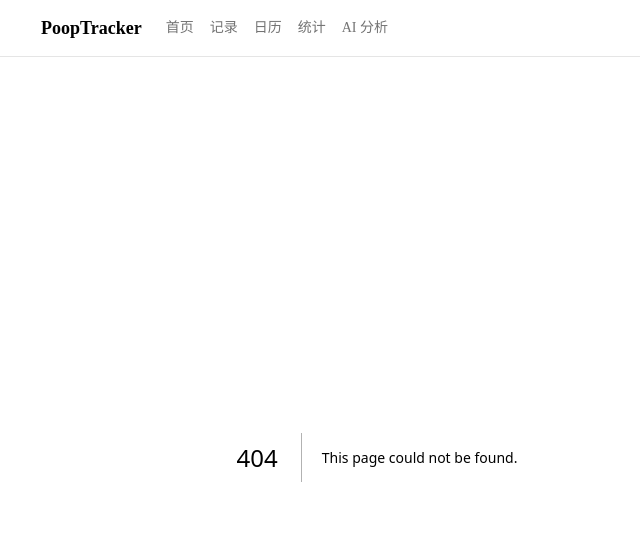
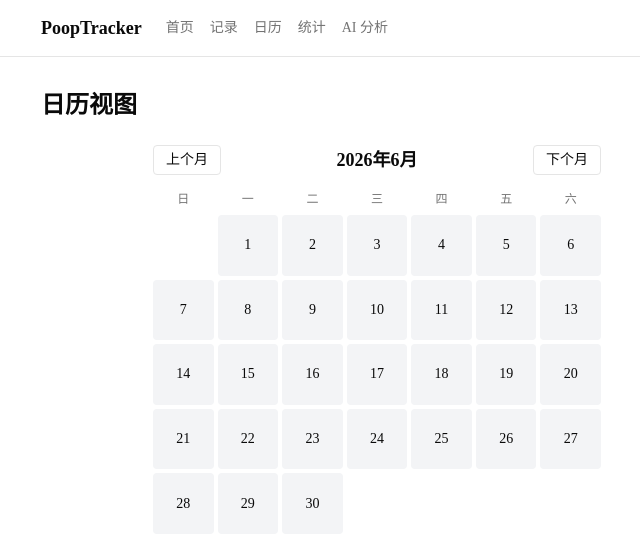
Before and after one commit to guch96/solo-bblog, a Next.js app in the folder src/frontend/: page /calendar in a window 1280 px wide. Before the commit this address had no page. Shown: the top 546 px of the page, without its empty margins (263-903 px from the left). Built offline with nearby package versions, Linux system fonts and the light colour scheme; no server answers.

Commit message:
feat: 实现日历热力图组件（月视图 + 记录颜色密度）

```diff
--- /dev/null
+++ b/src/frontend/src/app/calendar/page.tsx
@@ -0,0 +1,10 @@
+import CalendarHeatmap from "@/components/calendar/CalendarHeatmap";
+
+export default function CalendarPage() {
+  return (
+    <div className="container max-w-2xl mx-auto py-8">
+      <h1 className="text-2xl font-bold mb-6">日历视图</h1>
+      <CalendarHeatmap />
+    </div>
+  );
+}
--- /dev/null
+++ b/src/frontend/src/components/calendar/CalendarHeatmap.tsx
@@ -0,0 +1,112 @@
+"use client";
+
+import { useState, useEffect } from "react";
+import Link from "next/link";
+import { recordsApi } from "@/lib/api";
+import type { CalendarDay } from "@/lib/types";
+
+export default function CalendarHeatmap() {
+  const now = new Date();
+  const [year, setYear] = useState(now.getFullYear());
+  const [month, setMonth] = useState(now.getMonth() + 1);
+  const [data, setData] = useState<CalendarDay[]>([]);
+  const [loading, setLoading] = useState(false);
+
+  const monthStr = `${year}-${String(month).padStart(2, "0")}`;
+
+  useEffect(() => {
+    setLoading(true);
+    recordsApi
+      .calendar(monthStr)
+      .then(setData)
+      .catch(() => setData([]))
+      .finally(() => setLoading(false));
+  }, [monthStr]);
+
+  const countMap = new Map(data.map((d) => [d.date, d.count]));
+  const maxCount = Math.max(1, ...data.map((d) => d.count));
+
+  const daysInMonth = new Date(year, month, 0).getDate();
+  const firstDay = new Date(year, month - 1, 1).getDay();
+
+  const cells: { date: string; day: number; count: number }[] = [];
+  for (let d = 1; d <= daysInMonth; d++) {
+    const dateStr = `${year}-${String(month).padStart(2, "0")}-${String(d).padStart(2, "0")}`;
+    cells.push({
+      date: dateStr,
+      day: d,
+      count: countMap.get(dateStr) || 0,
+    });
+  }
+
+  const getColor = (count: number) => {
+    if (count === 0) return "bg-gray-100 dark:bg-gray-800";
+    const ratio = count / maxCount;
+    if (ratio <= 0.25) return "bg-green-200";
+    if (ratio <= 0.5) return "bg-green-400";
+    if (ratio <= 0.75) return "bg-green-600";
+    return "bg-green-800";
+  };
+
+  const weekDays = ["日", "一", "二", "三", "四", "五", "六"];
+
+  return (
+    <div className="max-w-md mx-auto">
+      {/* 月份选择器 */}
+      <div className="flex items-center justify-between mb-4">
+        <button
+          onClick={() => {
+            if (month === 1) { setMonth(12); setYear((y) => y - 1); }
+            else setMonth((m) => m - 1);
+          }}
+          className="text-sm px-3 py-1 border rounded hover:bg-accent"
+        >
+          上个月
+        </button>
+        <span className="font-semibold text-lg">{year}年{month}月</span>
+        <button
+          onClick={() => {
+            if (month === 12) { setMonth(1); setYear((y) => y + 1); }
+            else setMonth((m) => m + 1);
+          }}
+          className="text-sm px-3 py-1 border rounded hover:bg-accent"
+        >
+          下个月
+        </button>
+      </div>
+
+      {/* 周标题 */}
+      <div className="grid grid-cols-7 gap-1 mb-2">
+        {weekDays.map((d) => (
+          <div key={d} className="text-center text-xs text-muted-foreground">
+            {d}
+          </div>
+        ))}
+      </div>
+
+      {/* 日历格子 */}
+      <div className="grid grid-cols-7 gap-1">
+        {Array.from({ length: firstDay }).map((_, i) => (
+          <div key={`empty-${i}`} />
+        ))}
+        {cells.map((cell) => (
+          <Link
+            key={cell.date}
+            href={`/records?date=${cell.date}`}
+            className={`aspect-square rounded flex items-center justify-center text-sm
+              ${getColor(cell.count)}
+              ${cell.count > 0 ? "text-white font-medium" : "text-foreground"}
+              hover:ring-2 ring-primary transition-all`}
+            title={`${cell.date}: ${cell.count} 条记录`}
+          >
+            {cell.day}
+          </Link>
+        ))}
+      </div>
+
+      {loading && (
+        <p className="text-center text-muted-foreground mt-4">加载中...</p>
+      )}
+    </div>
+  );
+}
```
